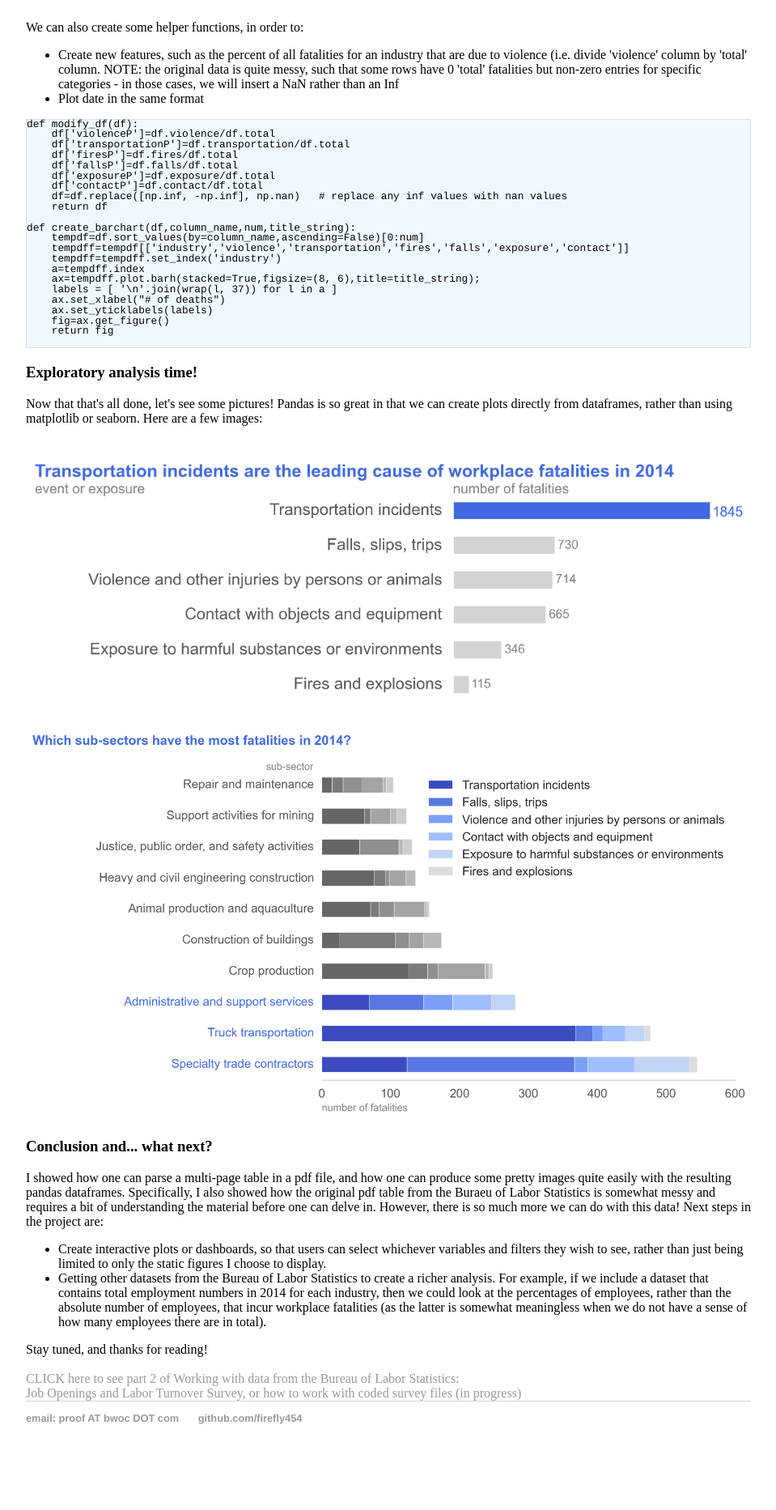
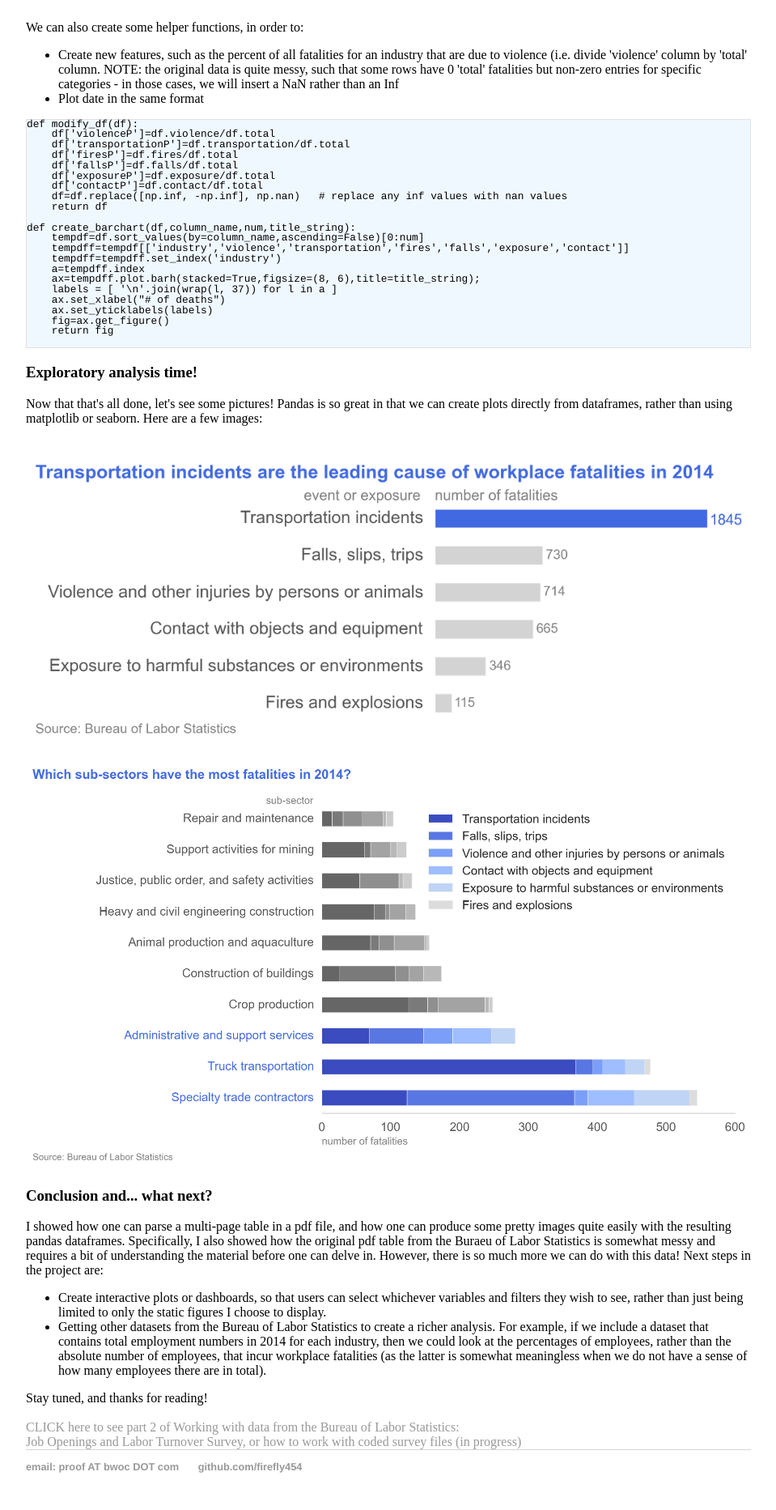
Before and after one commit to firefly454/firefly454.github.io, a Jekyll site: the page built from projects/bls.html, in a window 1280 px wide. Shown: the part 4535-6400 px from the top of the page at 81% size, without its empty margins (160-1119 px from the left). Built offline with Jekyll 4.4.1, drawn with Linux system fonts in a browser that asks for light colours; before the commit the page ends 6354 px from its top, so only the background shows below that.

Commit message:
Update bls.html

```diff
--- a/projects/bls.html
+++ b/projects/bls.html
@@ -277,8 +277,8 @@ def create_barchart(df,column_name,num,title_string):
      <img src="bls_images/violenceP_gr20_top10.png" alt="top 10 violenceP >20 fatalities, specific industries" width="80%">
      </div>
      -->
-     <img src="bls_images/fatalities_by_category.png" alt="fatalities by category" width="100%"><br><br>
-     <img src="bls_images/total_top10.png" alt="fatalities by category" width="100%">
+     <img src="bls_images/fatalities_by_category2.png" alt="fatalities by category" width="100%"><br><br>
+     <img src="bls_images/total_top102.png" alt="fatalities by category" width="100%">
      <h3>Conclusion and... what next?</h3>
      I showed how one can parse a multi-page table in a pdf file, and how one can produce some pretty images quite easily with the
      resulting pandas dataframes. Specifically, I also showed how the original pdf table from the Buraeu of Labor Statistics is somewhat
```
